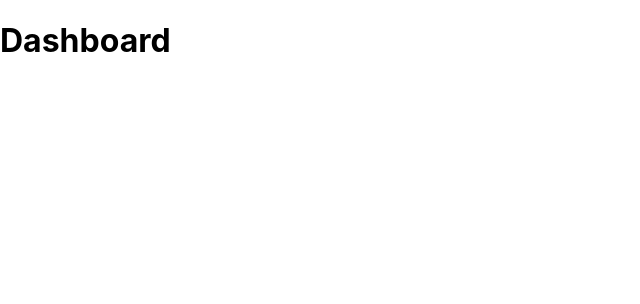
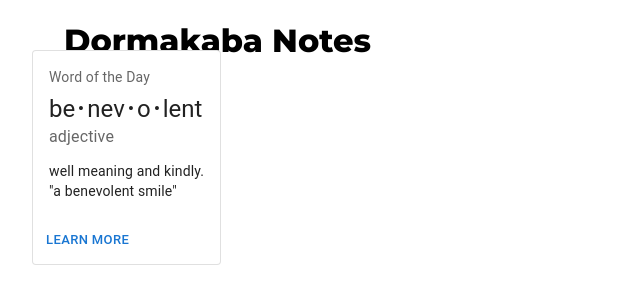
Before and after one commit to GodlyV/Go-Notes, a React (Create React App) app in the folder frontend/: page / in a window 1280 px wide. Shown: the top 304 px of the page, without its empty margins (0-640 px from the left). Built offline with nearby package versions, Linux system fonts and the light colour scheme.

Commit message:
Tailwind Installation
Added tailwind and added to DockerFile

```diff
--- a/frontend/package.json
+++ b/frontend/package.json
@@ -49,5 +49,8 @@
       "last 1 firefox version",
       "last 1 safari version"
     ]
+  },
+  "devDependencies": {
+    "tailwindcss": "^3.2.4"
   }
 }
--- /dev/null
+++ b/frontend/src/Css/Dashboard.css
@@ -0,0 +1,42 @@
+@import url('https://fonts.googleapis.com/css2?family=Montserrat:wght@400;800&display=swap');
+body {
+    background-repeat: no-repeat;
+    background-size: cover;
+    font-family: "Montserrat";
+}
+.main {
+    max-width: 960px;
+    margin: 0px auto;
+    padding: 0px 15px;
+    min-height: 100vh;
+}
+.header {
+    display: flex;
+    width: 100%;
+    justify-content: space-between;
+    align-items: center;
+    margin: 10px 0px;
+}
+.notes__title {
+    color: #fff;
+    font-size: 38px;
+    font-family: "Montserrat";
+    font-weight: 400;
+}
+.notes {
+    max-width: 1200px;
+    margin: 0 auto;
+    display: grid;
+    grid-gap: 1rem;
+    grid-template-columns: repeat(3, minmax(300px, 1fr));
+}
+@media screen and (max-width: 900px) {
+    .notes {
+        grid-template-columns: repeat(2, minmax(300px, 1fr));
+    }
+}
+@media screen and (max-width: 500px) {
+    .notes {
+        grid-template-columns: repeat(1, minmax(300px, 1fr));
+    }
+}
--- /dev/null
+++ b/frontend/src/components/Notes.tsx
@@ -0,0 +1,53 @@
+import React from 'react';
+import Box from '@mui/material/Box';
+import Card from '@mui/material/Card';
+import CardActions from '@mui/material/CardActions';
+import CardContent from '@mui/material/CardContent';
+import Button from '@mui/material/Button';
+import Typography from '@mui/material/Typography';
+import Grid from '@mui/material/Grid';
+
+const bull = (
+  <Box
+    component="span"
+    sx={{ display: 'inline-block', mx: '2px', transform: 'scale(0.8)' }}
+  >
+    •
+  </Box>
+);
+
+function Notes() {
+  return (
+    <>
+    <div className="w-full mt-10">
+      <Grid container spacing={4}>
+        <Box sx={{ minWidth: 100 }}>
+        <Card variant="outlined">
+          <CardContent>
+          <Typography sx={{ fontSize: 14 }} color="text.secondary" gutterBottom>
+              Word of the Day
+          </Typography>
+          <Typography variant="h5" component="div">
+              be{bull}nev{bull}o{bull}lent
+          </Typography>
+          <Typography sx={{ mb: 1.5 }} color="text.secondary">
+              adjective
+          </Typography>
+          <Typography variant="body2">
+              well meaning and kindly.
+              <br />
+              {'"a benevolent smile"'}
+          </Typography>
+          </CardContent>
+          <CardActions>
+          <Button size="small">Learn More</Button>
+          </CardActions>
+        </Card>
+    </Box>
+      </Grid>
+
+    </div>
+    </>
+  );
+}
+export default Notes;
--- a/frontend/src/pages/Dashboard.tsx
+++ b/frontend/src/pages/Dashboard.tsx
@@ -1,8 +1,17 @@
+import React from 'react';
+import '../Css/Dashboard.css'
+import Container from '@mui/material/Container';
+import Notes from '../components/Notes';
 function Dashboard(){
 return (
-    <div>
-        <h1>Dashboard</h1>
-    </div>
+    <>
+    <Container>
+        <h1 className="notes_title">Dormakaba Notes</h1>
+        <Notes></Notes>
+    </Container>
+
+
+    </>
 )
 }
 export default Dashboard;
```
Also changed, not shown: frontend/src/components/NoteModal.tsx (added, +8 -0 lines), frontend/tailwind.config.js (added, +8 -0 lines), 2 other files (tests, documents, lock files or other folders).
